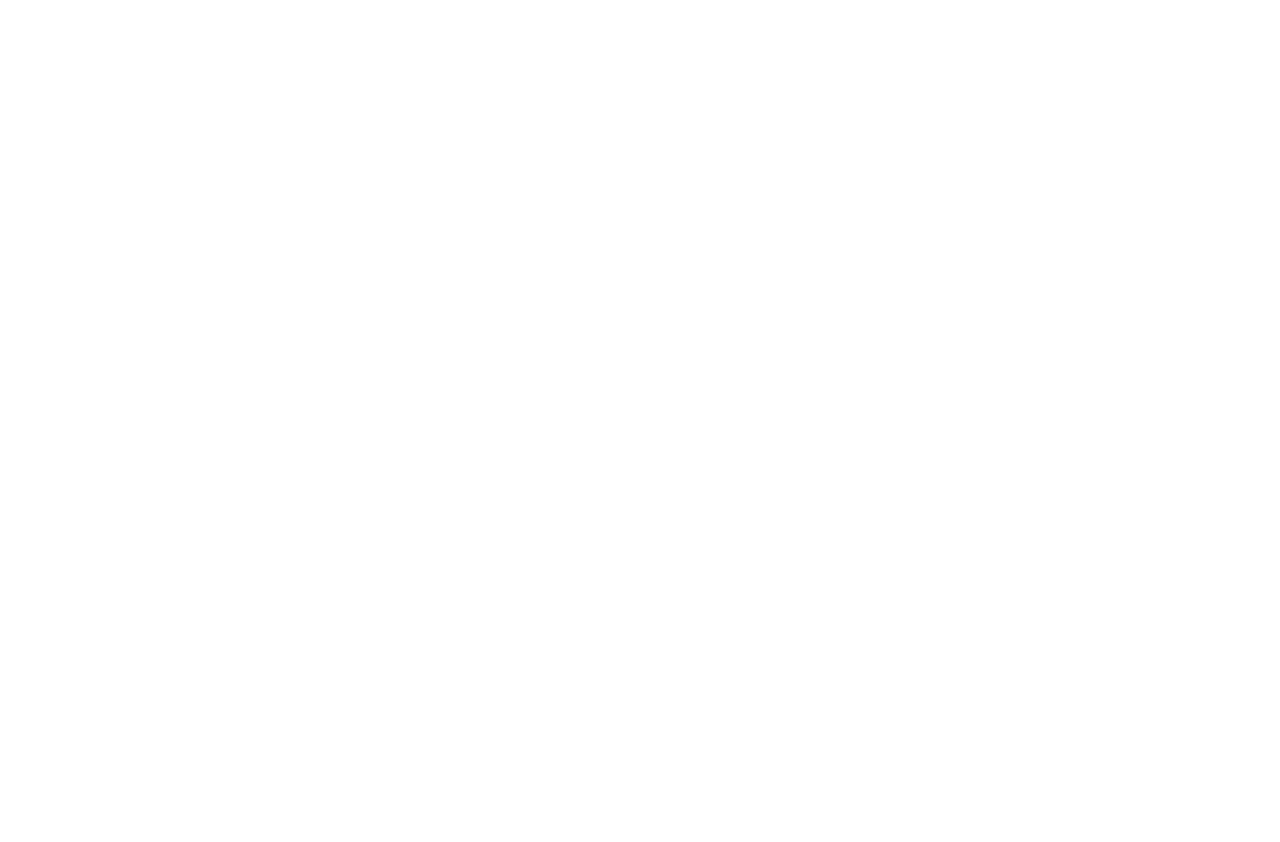
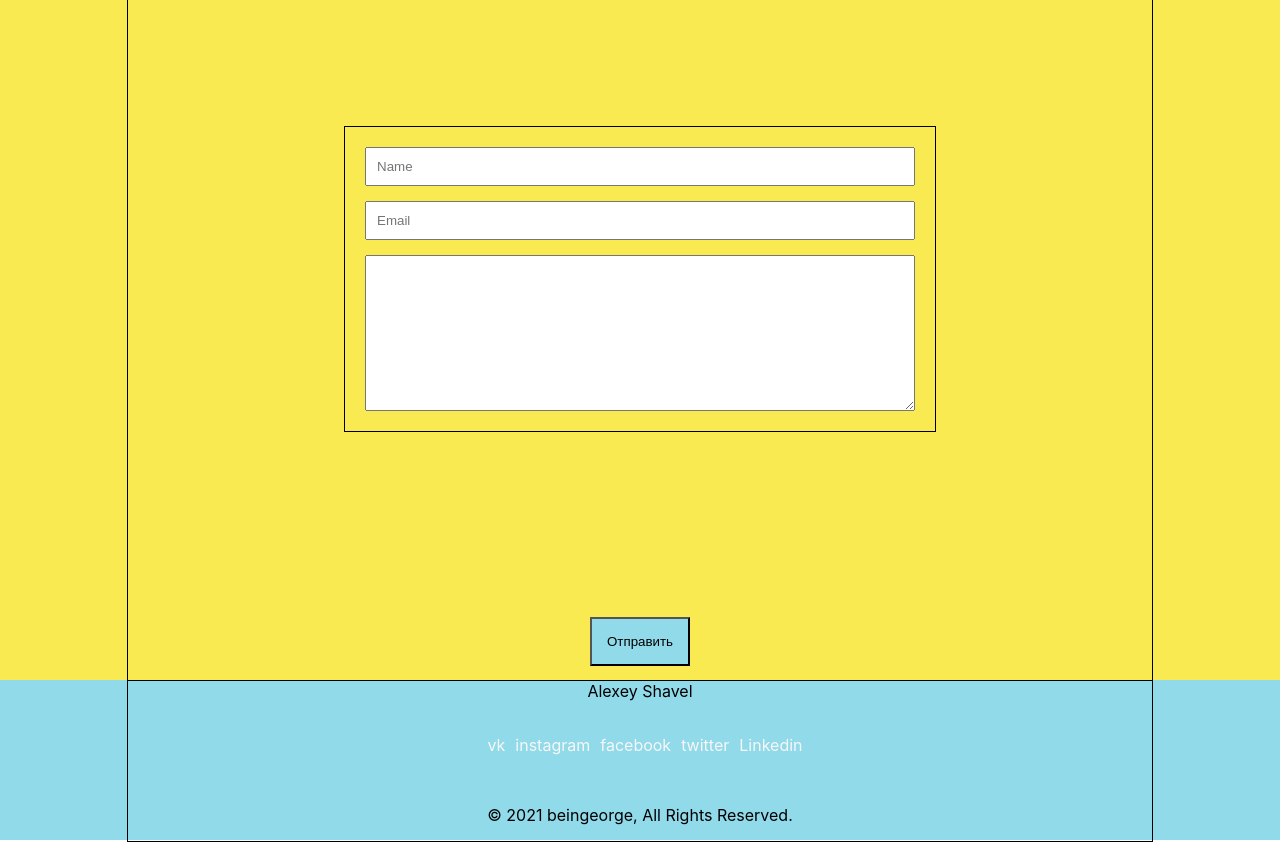
Before and after one commit to Aloxan12/portfolio, a React (Create React App) app: page / in a window 1280 px wide. Shown: the part 2600-3442 px from the top of the page. Before the commit the page ends 2482 px from the top, so only its background shows below. Built offline with nearby package versions, Linux system fonts and the light colour scheme.

Commit message:
add block Contacts and Footer

```diff
--- a/src/App.tsx
+++ b/src/App.tsx
@@ -4,6 +4,8 @@
 import Main from "./Main/Main";
 import Skills from "./Skills/Skills";
 import MyWorks from "./MyWorks/MyWorks";
+import Contacts from "./Contacts/Contacts";
+import Footer from "./Footer/Footer";
 
 function App() {
     return (
@@ -12,6 +14,8 @@
             <Main />
             <Skills />
             <MyWorks />
+            <Contacts />
+            <Footer />
         </div>
     )
 }
--- /dev/null
+++ b/src/Contacts/Contacts.module.css
@@ -0,0 +1,28 @@
+.contacts{
+    height: 100vh;
+    background-color: #faea52;
+}
+.contactsContainer{
+    display: flex;
+    flex-direction: column;
+    justify-content: space-between;
+}
+.form{
+    width: 550px;
+    display: flex;
+    flex-direction: column;
+    border: 1px solid;
+    padding: 20px;
+}
+.form input{
+    padding: 10px;
+    margin-bottom: 15px;
+}
+.form textarea{
+    min-height: 150px;
+}
+.contBtn{
+    padding: 15px;
+    background-color: #90daea;
+    margin-bottom: 15px;
+}
--- /dev/null
+++ b/src/Contacts/Contacts.tsx
@@ -0,0 +1,23 @@
+import React from 'react';
+import style from './Contacts.module.css';
+import styleContainer from "../Common/styles/Container.module.css";
+
+
+
+function Contacts() {
+    return (
+        <div className={style.contacts}>
+            <div className={`${styleContainer.container} ${style.contactsContainer}`}>
+                <h3 className={style.title}>Contacts</h3>
+                <form className={style.form}>
+                    <input placeholder='Name'/>
+                    <input placeholder='Email'/>
+                    <textarea></textarea>
+                </form>
+                <button className={style.contBtn}>Отправить</button>
+            </div>
+
+        </div>
+    )
+}
+export default Contacts;
--- /dev/null
+++ b/src/Footer/Footer.module.css
@@ -0,0 +1,18 @@
+.footer{
+    height: 20vh;
+    background-color: #90daea;
+}
+.footerContainer{
+    display: flex;
+    flex-direction: column;
+    justify-content: space-between;
+}
+.footerBlock{
+    display: flex;
+    flex-direction: row;
+}
+.footerBlock a{
+    margin-left: 10px;
+    text-decoration: none;
+    color: #f7f7f7;
+}
--- /dev/null
+++ b/src/Footer/Footer.tsx
@@ -0,0 +1,24 @@
+import React from 'react';
+import style from './Footer.module.css';
+import styleContainer from "../Common/styles/Container.module.css";
+
+
+function Footer() {
+    return (
+        <div className={style.footer}>
+            <div className={`${styleContainer.container} ${style.footerContainer}`}>
+                <span>Alexey Shavel</span>
+                <div className={style.footerBlock}>
+                    <a href='#'>vk</a>
+                    <a href='#'>instagram</a>
+                    <a href='#'>facebook</a>
+                    <a href='#'>twitter</a>
+                    <a href='#'>Linkedin</a>
+                </div>
+                <p>© 2021 beingeorge, All Rights Reserved.</p>
+            </div>
+
+        </div>
+    )
+}
+export default Footer;
```
